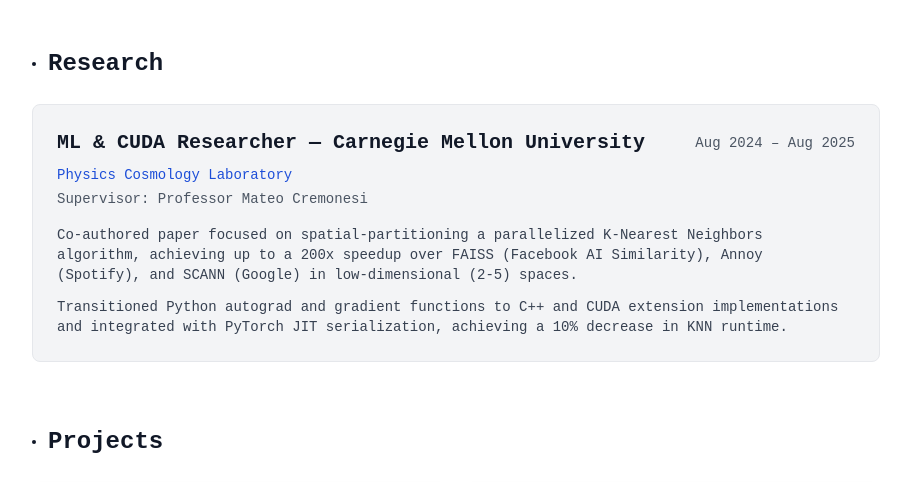
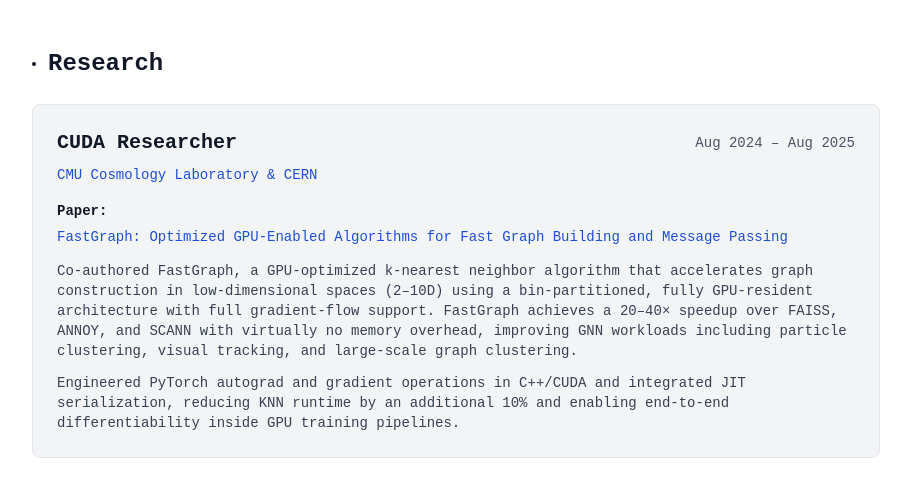
Before and after one commit to AgarwalAarush/aarushagarwal, a Next.js app: page / in a window 1280 px wide. Shown: the part 900-1382 px from the top of the page, without its empty margins (312-1223 px from the left). Built offline with nearby package versions, Linux system fonts and the light colour scheme; a web font is replaced by a local one.

Commit message:
research card fix

```diff
--- a/src/pages/index.js
+++ b/src/pages/index.js
@@ -180,18 +180,30 @@
                     <div className="bg-gray-100 dark:bg-gray-800/30 rounded-lg p-6 border border-gray-200 dark:border-gray-700/50">
                         <div className="flex items-center justify-between mb-2">
                             <h3 className="text-xl font-bold text-gray-900 dark:text-white">
-                                ML & CUDA Researcher — Carnegie Mellon University
+                                CUDA Researcher
                             </h3>
                             <span className="text-sm text-gray-600 dark:text-gray-400">Aug 2024 – Aug 2025</span>
                         </div>
-                        <p className="text-blue-700 dark:text-blue-400 font-medium text-sm mb-1">Physics Cosmology Laboratory</p>
-                        <p className="text-gray-600 dark:text-gray-400 text-sm mb-4">Supervisor: Professor Mateo Cremonesi</p>
+                        <p className="text-blue-700 dark:text-blue-400 font-medium text-sm mb-4">CMU Cosmology Laboratory & CERN</p>
+
+                        <div className="mb-3">
+                            <p className="text-gray-900 dark:text-white font-semibold text-sm mb-1">Paper:</p>
+                            <a
+                                href="https://arxiv.org/abs/2511.10442"
+                                target="_blank"
+                                rel="noopener noreferrer"
+                                className="text-blue-700 dark:text-blue-400 hover:underline text-sm"
+                            >
+                                FastGraph: Optimized GPU-Enabled Algorithms for Fast Graph Building and Message Passing
+                            </a>
+                        </div>
+
                         <div className="space-y-3 text-sm">
                             <p className="text-gray-700 dark:text-gray-300">
-                                Co-authored paper focused on spatial-partitioning a parallelized K-Nearest Neighbors algorithm, achieving up to a 200x speedup over FAISS (Facebook AI Similarity), Annoy (Spotify), and SCANN (Google) in low-dimensional (2-5) spaces.
+                                Co-authored FastGraph, a GPU-optimized k-nearest neighbor algorithm that accelerates graph construction in low-dimensional spaces (2–10D) using a bin-partitioned, fully GPU-resident architecture with full gradient-flow support. FastGraph achieves a 20–40× speedup over FAISS, ANNOY, and SCANN with virtually no memory overhead, improving GNN workloads including particle clustering, visual tracking, and large-scale graph clustering.
                             </p>
                             <p className="text-gray-700 dark:text-gray-300">
-                                Transitioned Python autograd and gradient functions to C++ and CUDA extension implementations and integrated with PyTorch JIT serialization, achieving a 10% decrease in KNN runtime.
+                                Engineered PyTorch autograd and gradient operations in C++/CUDA and integrated JIT serialization, reducing KNN runtime by an additional 10% and enabling end-to-end differentiability inside GPU training pipelines.
                             </p>
                         </div>
                     </div>
```
